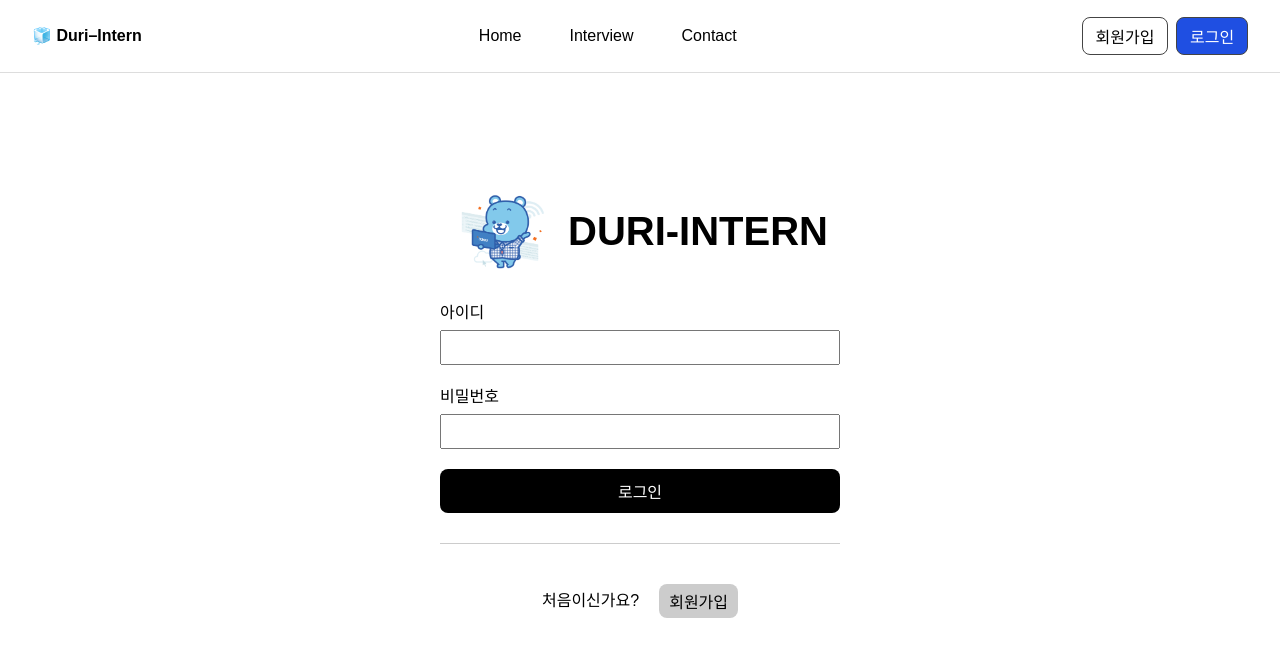
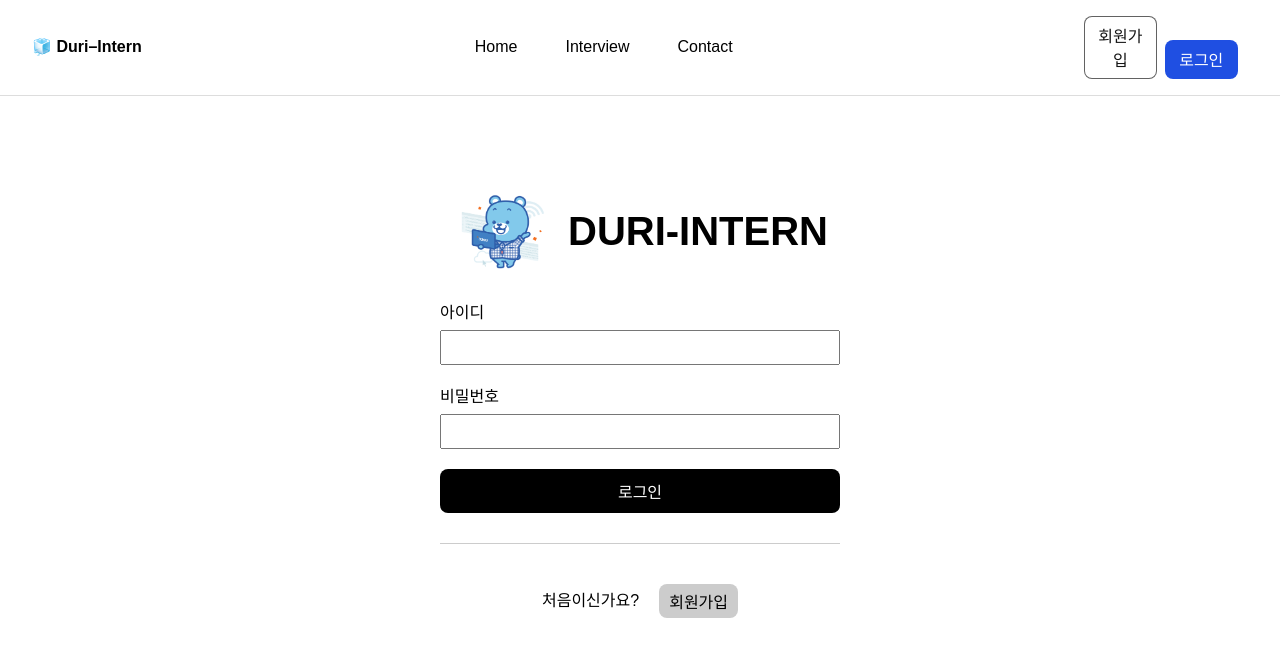
Before and after one commit to knupp7/react-ai-interview, a React (Vite) app in the folder vite-project/: page /login in a window 1280 px wide. Shown: the top 656 px of the page. Built offline with nearby package versions, Linux system fonts and the light colour scheme; no server answers.

Commit message:
[design] Redesign Navi Bar
네비게이션 바 디자인 재조정

```diff
--- a/vite-project/src/styles/NavBar.module.css
+++ b/vite-project/src/styles/NavBar.module.css
@@ -13,6 +13,7 @@
 }
 
 .logo {
+    font-size: medium;
     font-weight: bold;
 }
 
@@ -33,11 +34,15 @@
     color: var(--primary-color);
     font-weight: bold;
 }
-
+.authButtons {
+    width: 15%;
+}
 .authButtons button {
+    width: 40%;
     margin-left: 0.5rem;
     padding: 0.4rem 0.8rem;
-    border: 1px solid #444;
+    /* border: 0.5px solid #444; */
+    font-size: medium;
     cursor: pointer;
 }
 
@@ -49,14 +54,15 @@
 
 .login:hover,
 .logout:hover {
-    transform: scale(0.98);
+    transform: scale(1.05);
 }
 
 .signup {
     background: white;
-    color: black;
+    color: #141414;
+    border: 0.5px solid #141414aa;
 }
 
 .signup:hover {
-    transform: scale(0.98);
+    transform: scale(1.05);
 }
```
